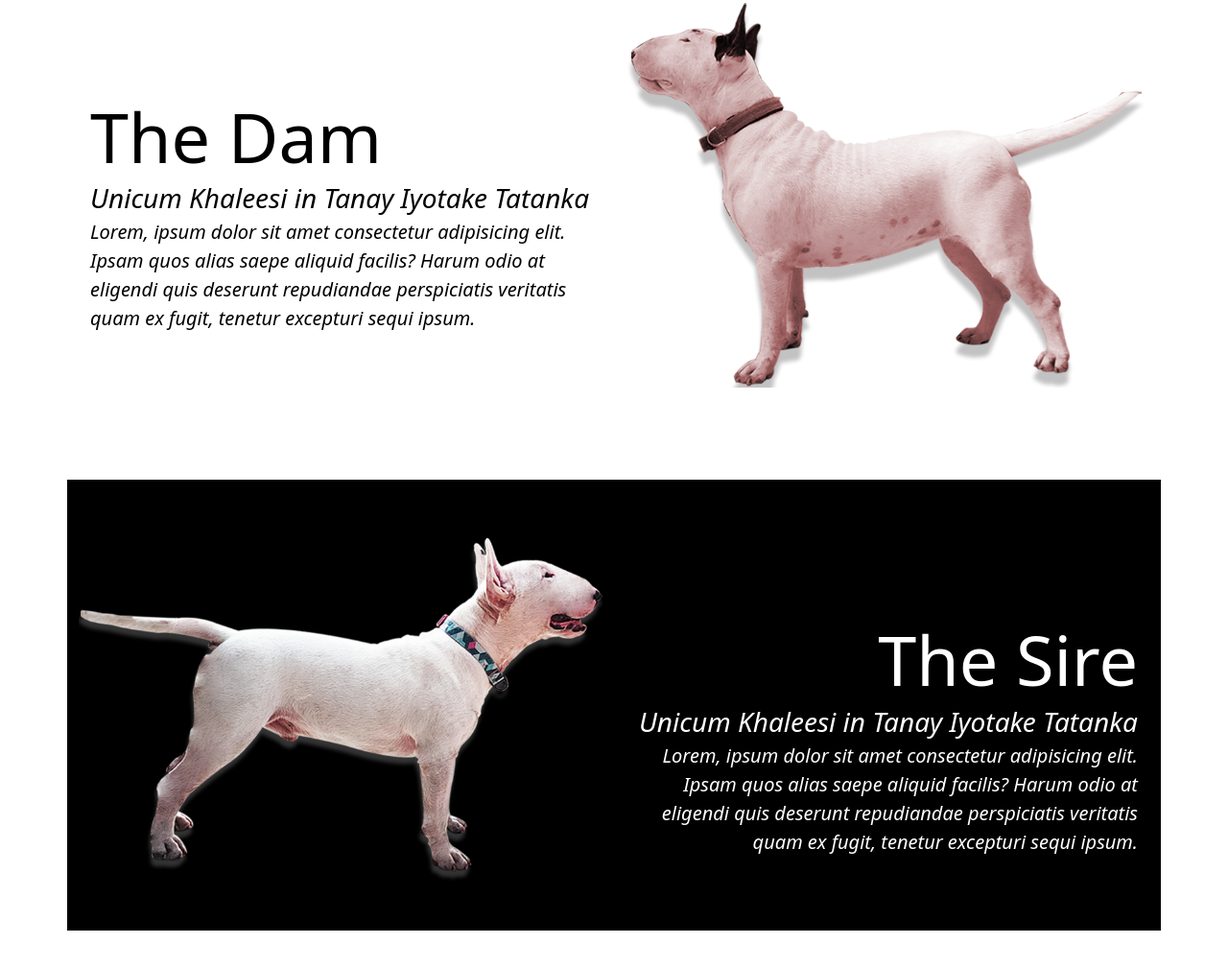
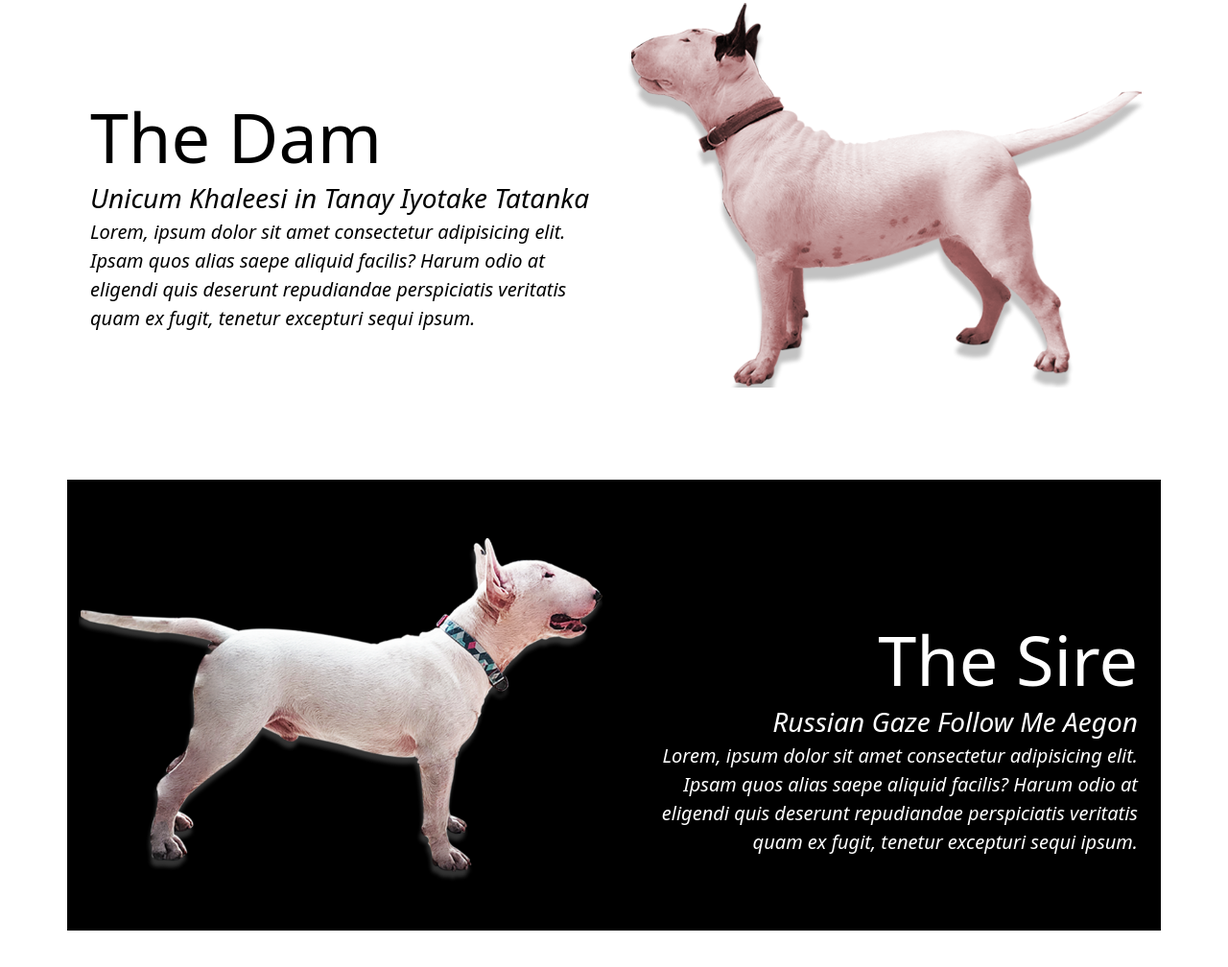
Before and after one commit to jrvnflcn/Avion, a plain HTML site: page Project 4/index.html in a window 1280 px wide. Shown: the part 1079-2087 px from the top of the page at 96% size. Drawn offline with nearby package versions, Linux system fonts and the light colour scheme.

Commit message:
adjusted project 4 aegon

```diff
--- a/Project 4/index.html
+++ b/Project 4/index.html
@@ -146,7 +146,7 @@
 
             <div class="col-md-6 mt-0 mt-md-4 mt-lg-5 pt-0 pt-md-4 pt-lg-5 pe-4 text-center text-md-end">
                 <span class="fw-light display-2 align-center text-white text-wrap">The Sire</span>
-                <div><span class="fw-light fs-3 fst-italic align-center text-white text-wrap">Unicum Khaleesi in Tanay Iyotake Tatanka</span></div>
+                <div><span class="fw-light fs-3 fst-italic align-center text-white text-wrap">Russian Gaze Follow Me Aegon</span></div>
                 <div>
                         <span class="fw-lighter fst-italic text-white fs-5 text-wrap">Lorem, ipsum dolor sit amet consectetur adipisicing elit. Ipsam quos alias saepe aliquid facilis? Harum odio at eligendi quis deserunt repudiandae perspiciatis veritatis quam ex fugit, tenetur excepturi sequi ipsum.</span>
                 </div>
```
